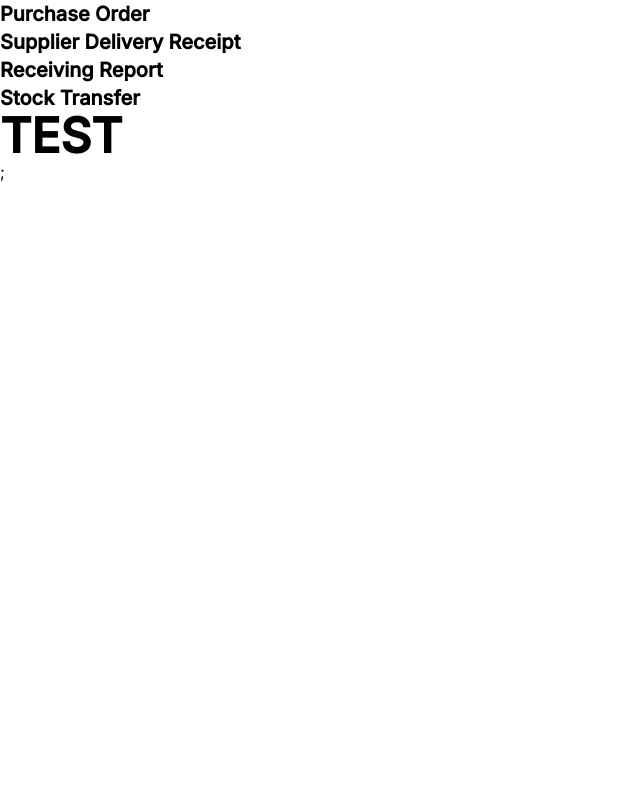
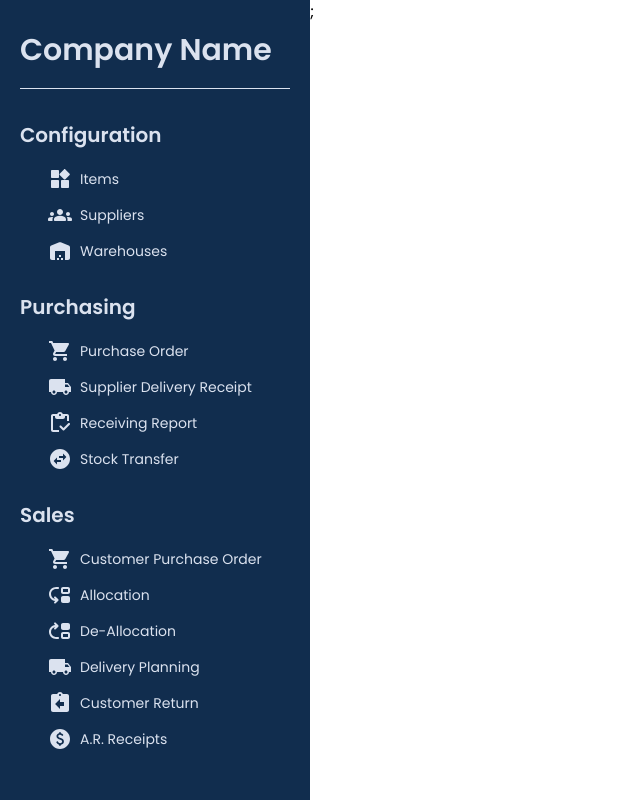
Before and after one commit to renzotimtan/scs-fe, a Next.js app: page / in a window 1280 px wide. Shown: the whole page, without its empty margins (0-640 px from the left). Built offline with nearby package versions, Linux system fonts and the light colour scheme.

Commit message:
finished sidebar design

```diff
--- a/package.json
+++ b/package.json
@@ -11,7 +11,9 @@
   "dependencies": {
     "@emotion/react": "^11.11.3",
     "@emotion/styled": "^11.11.0",
+    "@mui/icons-material": "^5.14.5",
     "@mui/joy": "^5.0.0-beta.23",
+    "@mui/material": "^5.15.5",
     "eslint-config-prettier": "^9.1.0",
     "eslint-plugin-prettier": "^5.1.3",
     "next": "14.0.4",
--- a/src/components/Layout.tsx
+++ b/src/components/Layout.tsx
@@ -1,9 +1,9 @@
 import { type ReactNode } from "react";
-import Sidebar from "./Sidebar";
+import Sidebar from "./Sidebar/Sidebar";
 
 const Layout = ({ children }: { children: ReactNode }): JSX.Element => {
   return (
-    <div className="font-inter">
+    <div className="font-poppins flex">
       <Sidebar />
       <main>{children}</main>
     </div>
--- a/src/components/Sidebar.tsx
+++ /dev/null
@@ -1,12 +0,0 @@
-const Sidebar = (): JSX.Element => {
-  return (
-    <nav>
-      <h4>Purchase Order</h4>
-      <h4>Supplier Delivery Receipt</h4>
-      <h4>Receiving Report</h4>
-      <h4>Stock Transfer</h4>
-    </nav>
-  );
-};
-
-export default Sidebar;
--- /dev/null
+++ b/src/components/Sidebar/Sidebar.tsx
@@ -0,0 +1,68 @@
+import SidebarLink from "./SidebarLink";
+import WarehouseRoundedIcon from "@mui/icons-material/WarehouseRounded";
+import GroupsRoundedIcon from "@mui/icons-material/GroupsRounded";
+import WidgetsRoundedIcon from "@mui/icons-material/WidgetsRounded";
+import MoveUpRoundedIcon from "@mui/icons-material/MoveUpRounded";
+import MoveDownRoundedIcon from "@mui/icons-material/MoveDownRounded";
+import AssignmentReturnRoundedIcon from "@mui/icons-material/AssignmentReturnRounded";
+import PaidRoundedIcon from "@mui/icons-material/PaidRounded";
+import ShoppingCartIcon from "@mui/icons-material/ShoppingCart";
+import LocalShippingIcon from "@mui/icons-material/LocalShipping";
+import InventoryRoundedIcon from "@mui/icons-material/InventoryRounded";
+import SwapHorizontalCircleRoundedIcon from "@mui/icons-material/SwapHorizontalCircleRounded";
+
+const Sidebar = (): JSX.Element => {
+  return (
+    <nav className="bg-sidebar-dark h-screen w-[310px]">
+      <div className="px-5">
+        <h3 className="mb-5 pt-8 text-sidebar-light">Company Name</h3>
+        <hr className="text-sidebar-light mb-8" />
+
+        <div className="mb-6">
+          <h4 className="text-sidebar-light mb-3">Configuration</h4>
+          <div>
+            <SidebarLink Icon={WidgetsRoundedIcon} label="Items" />
+            <SidebarLink Icon={GroupsRoundedIcon} label="Suppliers" />
+            <SidebarLink Icon={WarehouseRoundedIcon} label="Warehouses" />
+          </div>
+        </div>
+
+        <div className="mb-6">
+          <h4 className="text-sidebar-light mb-3">Purchasing</h4>
+          <div>
+            <SidebarLink Icon={ShoppingCartIcon} label="Purchase Order" />
+            <SidebarLink
+              Icon={LocalShippingIcon}
+              label="Supplier Delivery Receipt"
+            />
+            <SidebarLink Icon={InventoryRoundedIcon} label="Receiving Report" />
+            <SidebarLink
+              Icon={SwapHorizontalCircleRoundedIcon}
+              label="Stock Transfer"
+            />
+          </div>
+        </div>
+
+        <div className="mb-6">
+          <h4 className="text-sidebar-light mb-3">Sales</h4>
+          <div>
+            <SidebarLink
+              Icon={ShoppingCartIcon}
+              label="Customer Purchase Order"
+            />
+            <SidebarLink Icon={MoveDownRoundedIcon} label="Allocation" />
+            <SidebarLink Icon={MoveUpRoundedIcon} label="De-Allocation" />
+            <SidebarLink Icon={LocalShippingIcon} label="Delivery Planning" />
+            <SidebarLink
+              Icon={AssignmentReturnRoundedIcon}
+              label="Customer Return"
+            />
+            <SidebarLink Icon={PaidRoundedIcon} label="A.R. Receipts" />
+          </div>
+        </div>
+      </div>
+    </nav>
+  );
+};
+
+export default Sidebar;
--- /dev/null
+++ b/src/components/Sidebar/SidebarLink.tsx
@@ -0,0 +1,17 @@
+interface SidebarLinkProps {
+  Icon: any;
+  label: string;
+}
+
+const SidebarLink = ({ Icon, label }: SidebarLinkProps): JSX.Element => {
+  return (
+    <div className="flex items-center ml-7">
+      <Icon className="text-sidebar-light" />
+      <p className="ml-2 text-sm text-sidebar-light hover:text-sidebar-white my-2 cursor-pointer">
+        {label}
+      </p>
+    </div>
+  );
+};
+
+export default SidebarLink;
--- a/src/pages/_document.tsx
+++ b/src/pages/_document.tsx
@@ -3,14 +3,7 @@ import { Html, Head, Main, NextScript } from "next/document";
 export default function Document(): JSX.Element {
   return (
     <Html lang="en">
-      <Head>
-        <link rel="preconnect" href="https://fonts.googleapis.com" />
-        <link rel="preconnect" href="https://fonts.gstatic.com" />
-        <link
-          href="https://fonts.googleapis.com/css2?family=Inter:wght@400;500&display=swap"
-          rel="stylesheet"
-        />
-      </Head>
+      <Head />
       <body>
         <Main />
         <NextScript />
--- a/src/pages/index.tsx
+++ b/src/pages/index.tsx
@@ -1,7 +1,5 @@
 export default function Home(): JSX.Element {
   return (
-    <>
-      <h1 className="">TEST</h1>
-    </>
+    <div></div>
   );
 }
--- a/src/styles/globals.css
+++ b/src/styles/globals.css
@@ -1,3 +1,5 @@
+@import url('https://fonts.googleapis.com/css2?family=Poppins:wght@400;500;600&display=swap');
+
 @tailwind base;
 @tailwind components;
 @tailwind utilities;
--- a/tailwind.config.js
+++ b/tailwind.config.js
@@ -9,9 +9,14 @@ module.exports = {
     "./src/**/*.{js,ts,jsx,tsx,mdx}",
   ],
   theme: {
+    colors: {
+      "sidebar-dark": "#112D4E",
+      "sidebar-light": "#DBE2EF",
+      "sidebar-white": "#F9F7F7"
+    },
     extend: {
       fontFamily: {
-        inter: ["Inter", "sans-serif"],
+        poppins: ["Poppins", "sans-serif"],
       },
     },
   },
```
Also changed, not shown: 1 other file (tests, documents, lock files or other folders).
